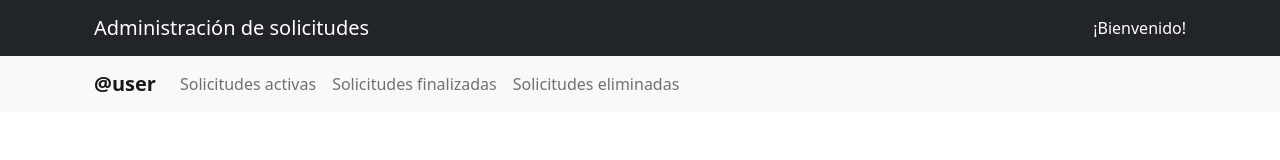
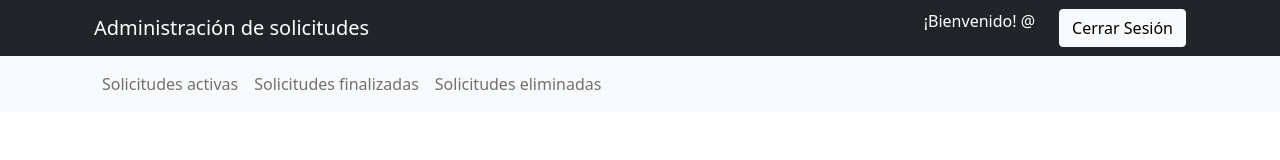
Before and after one commit to paolocajo/frontend-solicitudes, an Angular app: page /nueva-solicitud in a window 1280 px wide. Shown: the top 160 px of the page. Built offline with nearby package versions, Linux system fonts and the light colour scheme; no server answers.

Commit message:
login autenticacion

```diff
--- a/src/app/components/nav-1/nav-1.component.html
+++ b/src/app/components/nav-1/nav-1.component.html
@@ -1,13 +1,14 @@
 <nav class="navbar navbar-expand-lg navbar-dark bg-dark" id="mainNav">
   <div class="container px-4">
-    <a class="navbar-brand" href="#">Administración de solicitudes</a>
+    <a class="navbar-brand">Administración de solicitudes</a>
     <button class="navbar-toggler" type="button" data-bs-toggle="collapse" data-bs-target="#navbarResponsive"
       aria-controls="navbarResponsive" aria-expanded="false" aria-label="Toggle navigation"><span
         class="navbar-toggler-icon"></span></button>
     <div class="collapse navbar-collapse" id="navbarResponsive">
       <ul class="navbar-nav ms-auto">
-        <li class="nav-item text-white">¡Bienvenido!</li>
-        <!-- <li class="nav-item"><button type="button" class="btn btn-light">Cerrar Sesión</button></li> -->
+        <li class="nav-item text-white align-middle mx-4">¡Bienvenido! {{"@"}}{{estado.nombreUsuario}}</li>
+        <li class="nav-item"><button type="button" (click)="cerrarSesion()" class="btn btn-light">Cerrar
+            Sesión</button></li>
       </ul>
     </div>
   </div>
--- a/src/app/components/nav-1/nav-1.component.ts
+++ b/src/app/components/nav-1/nav-1.component.ts
@@ -1,10 +1,35 @@
-import { Component } from '@angular/core';
+import { Component, OnInit } from '@angular/core';
+import { EstadoService } from '../../services/estado.service';
+import { Estado } from '../../interfaces/Estado';
+import { Router } from '@angular/router';
 
 @Component({
   selector: 'app-nav-1',
   templateUrl: './nav-1.component.html',
-  styleUrl: './nav-1.component.css'
+  styleUrls: ['./nav-1.component.css'],
 })
-export class Nav1Component {
+export class Nav1Component implements OnInit {
+  estado: Estado;
 
+  constructor(private estadoService: EstadoService, private router: Router) {
+    this.estado = this.estadoService.getEstado() || {
+      idUsuario: 0,
+      nombreUsuario: '',
+      authenticated: false,
+    };
+  }
+
+  ngOnInit(): void {
+    console.log(this.estadoService.getEstado());
+  }
+
+  cerrarSesion() {
+    this.estadoService.setEstado({
+      idUsuario: 0,
+      nombreUsuario: '',
+      authenticated: false,
+    });
+    this.estado = { idUsuario: 0, nombreUsuario: '', authenticated: false };
+    this.router.navigate(['/login']);
+  }
 }
--- a/src/app/components/nav-2/nav-2.component.html
+++ b/src/app/components/nav-2/nav-2.component.html
@@ -1,6 +1,6 @@
 <nav class="navbar navbar-expand-lg navbar-light bg-light">
   <div class="container px-4">
-    <a class="navbar-brand fw-bold" href="#">{{"@user"}}</a>
+    <!-- <a class="navbar-brand fw-bold" href="#">{{"@user"}}</a> -->
     <button class="navbar-toggler" type="button" data-bs-toggle="collapse" data-bs-target="#navbarNav"
       aria-controls="navbarNav" aria-expanded="false" aria-label="Toggle navigation">
       <span class="navbar-toggler-icon"></span>
--- /dev/null
+++ b/src/app/interfaces/Estado.ts
@@ -0,0 +1,5 @@
+export interface Estado {
+  idUsuario: number;
+  nombreUsuario: string;
+  authenticated: boolean;
+}
--- a/src/app/pages/login-page/login-page.component.ts
+++ b/src/app/pages/login-page/login-page.component.ts
@@ -1,7 +1,10 @@
+// login-page.component.ts
 import { Component, OnInit } from '@angular/core';
 import { Router } from '@angular/router';
 import { UsuarioService } from '../../services/usuario.service';
 import { Usuario } from '../../interfaces/Usuario';
+import { EstadoService } from '../../services/estado.service';
+import { Estado } from '../../interfaces/Estado';
 
 @Component({
   selector: 'app-login-page',
@@ -16,7 +19,11 @@ export class LoginPageComponent implements OnInit {
     contrasena: '',
   };
 
-  constructor(private usuarioService: UsuarioService, private router: Router) {}
+  constructor(
+    private usuarioService: UsuarioService,
+    private router: Router,
+    private estadoService: EstadoService
+  ) {}
 
   ngOnInit(): void {}
 
@@ -30,12 +37,13 @@ export class LoginPageComponent implements OnInit {
         .toPromise();
 
       if (this.usuario && this.usuario.idUsuario) {
-        const authenticatedUser = {
+        const estado: Estado = {
           idUsuario: this.usuario.idUsuario,
           nombreUsuario: this.usuario.nombreUsuario,
           authenticated: true,
         };
-
+        this.estadoService.setEstado(estado);
+        console.log('Estado establecido:', this.estadoService.getEstado());
         this.router.navigate(['/solicitudes-activas']);
       } else {
         console.error('Usuario no válido');
@@ -45,9 +53,15 @@ export class LoginPageComponent implements OnInit {
     } catch (error) {
       console.error('Error al obtener el usuario:', error);
       this.usuario = {};
+      this.estadoService.setEstado({
+        idUsuario: 0,
+        nombreUsuario: '',
+        authenticated: false,
+      });
     }
 
     console.log('Petición enviada:', this.newLogin);
     console.log('Usuario:', this.usuario);
+    console.log('Estado:', this.estadoService.getEstado());
   }
 }
--- a/src/app/pages/solicitudes-activas-page/solicitudes-activas-page.component.ts
+++ b/src/app/pages/solicitudes-activas-page/solicitudes-activas-page.component.ts
@@ -1,6 +1,7 @@
 import { Component, OnInit } from '@angular/core';
 import { Solicitud } from '../../interfaces/Solicitud';
 import { SolicitudService } from '../../services/solicitud.service';
+import { EstadoService } from '../../services/estado.service';
 
 @Component({
   selector: 'app-solicitudes-activas-page',
@@ -10,7 +11,10 @@ import { SolicitudService } from '../../services/solicitud.service';
 export class SolicitudesActivasPageComponent implements OnInit {
   solicitudesActivas: Solicitud[] = [];
 
-  constructor(private solicitudService: SolicitudService) {}
+  constructor(
+    private solicitudService: SolicitudService,
+    private estadoService: EstadoService
+  ) {}
 
   ngOnInit(): void {
     this.solicitudService
@@ -18,5 +22,6 @@ export class SolicitudesActivasPageComponent implements OnInit {
       .subscribe((data: Solicitud[]) => {
         this.solicitudesActivas = data;
       });
+    console.log(this.estadoService.getEstado());
   }
 }
--- /dev/null
+++ b/src/app/services/estado.service.ts
@@ -0,0 +1,23 @@
+// estado.service.ts
+import { Injectable } from '@angular/core';
+
+export interface Estado {
+  idUsuario: number;
+  nombreUsuario: string;
+  authenticated: boolean;
+}
+
+@Injectable({
+  providedIn: 'root', // Esto asegura que el servicio sea un Singleton
+})
+export class EstadoService {
+  private estado!: Estado;
+
+  setEstado(estado: Estado) {
+    this.estado = estado;
+  }
+
+  getEstado(): Estado | null {
+    return this.estado;
+  }
+}
```
